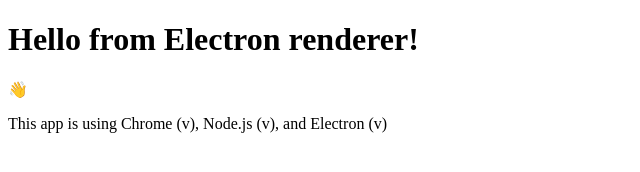
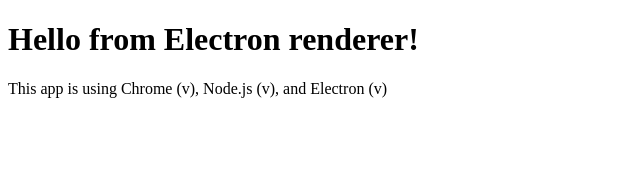
Before and after one commit to yosshipaopao/electron-test, an Electron app: page data/index.html in a window 800 px wide. Shown: the whole page, without its empty margins (0-640 px from the left). Drawn offline with Linux system fonts and the light colour scheme; no server answers.

Commit message:
gish test

```diff
--- a/data/index.html
+++ b/data/index.html
@@ -10,7 +10,6 @@
 
 <body>
     <h1>Hello from Electron renderer!</h1>
-    <p>👋</p>
     <p id="info"></p>
 </body>
 <script src="../renderer.js"></script>
```
